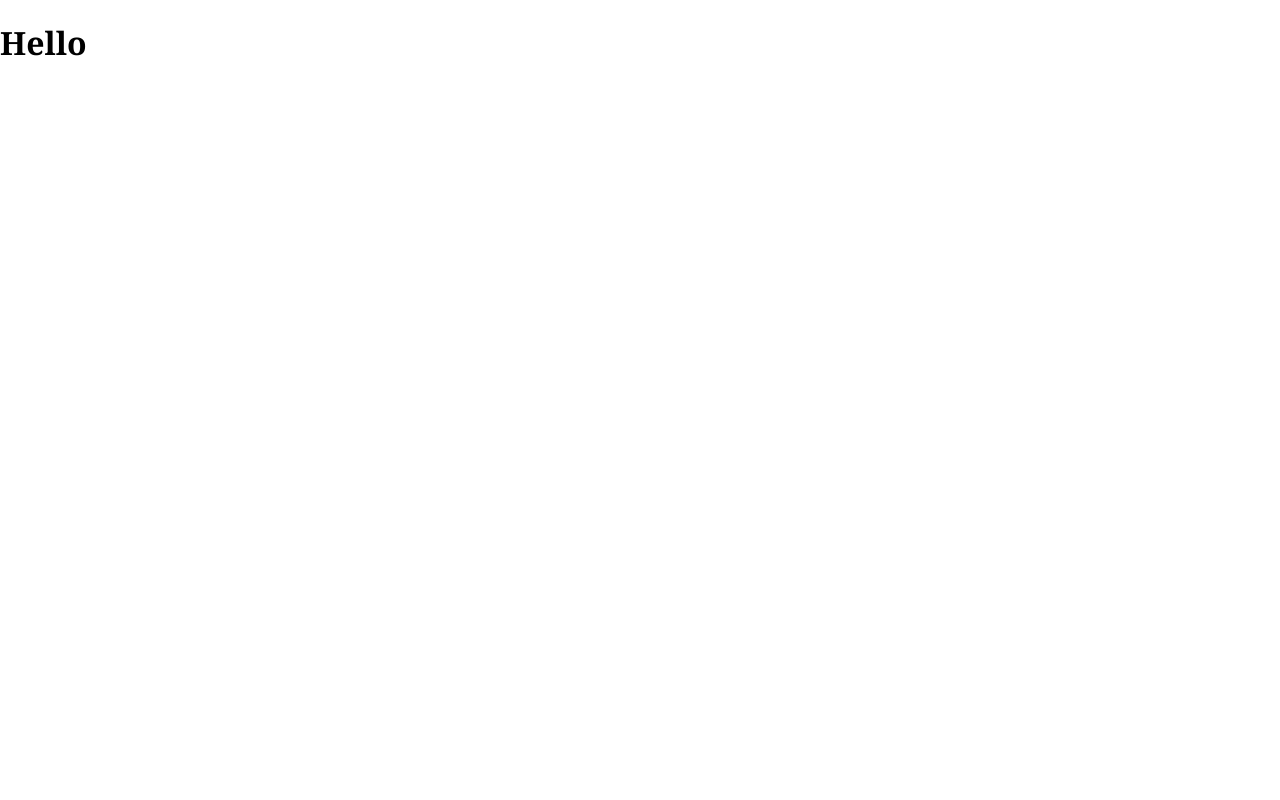
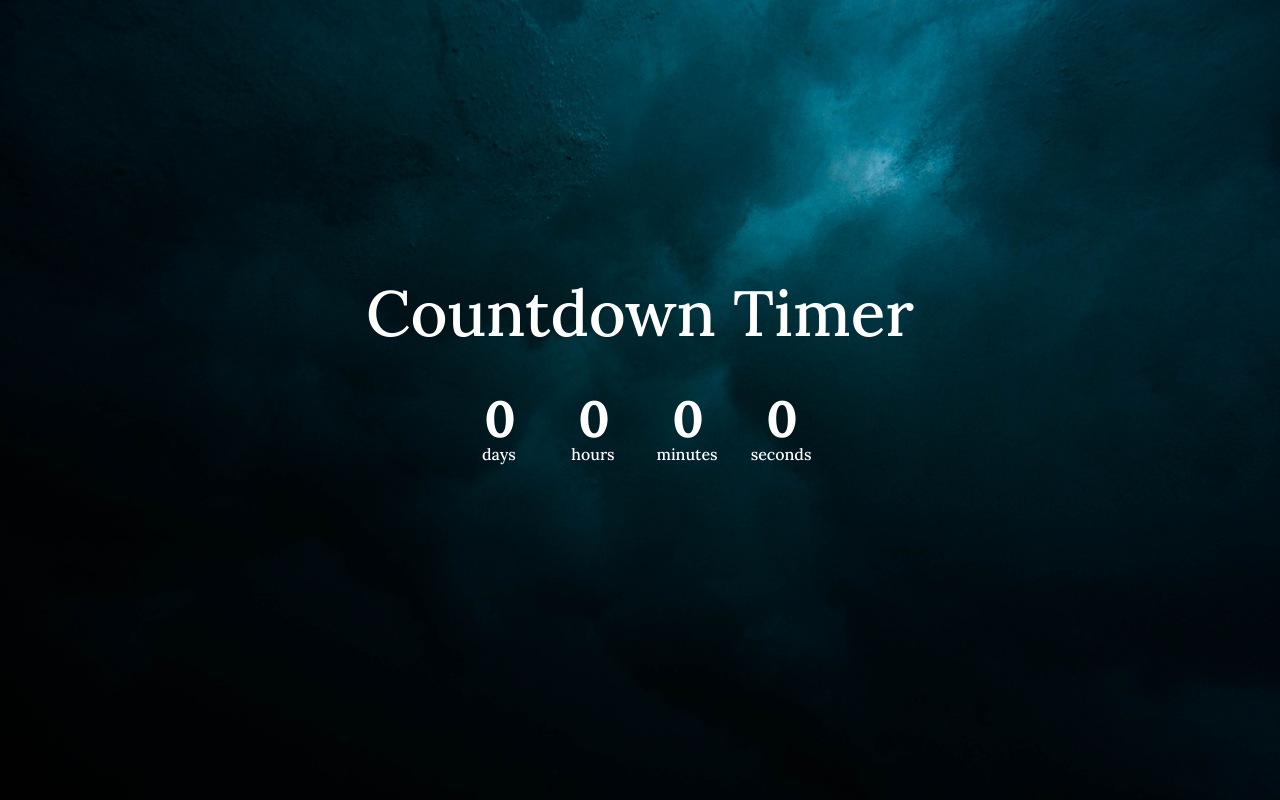
Before and after one commit to geetanj16/Countdown_Timer, a plain HTML site: page index.html in a window 1280 px wide. Drawn offline with Linux system fonts and the light colour scheme.

Commit message:
Added CSS

```diff
--- a/index.html
+++ b/index.html
@@ -8,7 +8,26 @@
     <script src="script.js"></script>
 </head>
 <body>
-    <h1>Hello </h1>
+    <h1>Countdown Timer</h1>
+    <div class="container">
+        <div class="count days">
+            <p class="bigtext" id="days">0</p>
+            <span>days</span>
+        </div>
+        <div class="count hours">
+            <p class="bigtext" id="hours">0</p>
+            <span>hours</span>
+        </div>
+        <div class="count minutes">
+            <p class="bigtext" id="minutes">0 </p>
+            <span>minutes</span>
+        </div>
+        <div class="count seconds">
+            <p class="bigtext" id="seconds">0 </p>
+            <span>seconds</span>
+        </div>
+
+    </div>
 
 </body>
 </html>
--- a/style.css
+++ b/style.css
@@ -1,8 +1,47 @@
+@import url('https://fonts.googleapis.com/css2?family=Bree+Serif&family=Lora:wght@500&family=Montserrat+Alternates:wght@200&display=swap');
+
+
 *{
     box-sizing: border-box;
 }
 
 body{
+    background-image: url("img.jpg");
+    background-size: cover;
+    background-position:center center;
+    background-repeat: no-repeat;
+    min-height: 100vh;
     margin: 0;
-    font-family:Georgia, 'Times New Roman', Times, serif
+    font-family: 'Lora', serif;
+    color: white;
+    display: flex;
+    flex-direction: column;
+    align-items: center;
+    justify-content: center;
 }
+
+
+h1{
+    font-size: 4rem;
+    margin-top: -4rem;
+    font-weight: normal;
+}
+
+.bigtext{
+    font-size: 3rem;
+    line-height: 1;
+    margin: 0 2rem;
+    font-weight: bold;
+}
+
+
+.count{
+    text-align: center;
+}
+
+.container span{
+    font-size: 1rem;
+}
+.container{
+    display: flex;
+}
```
